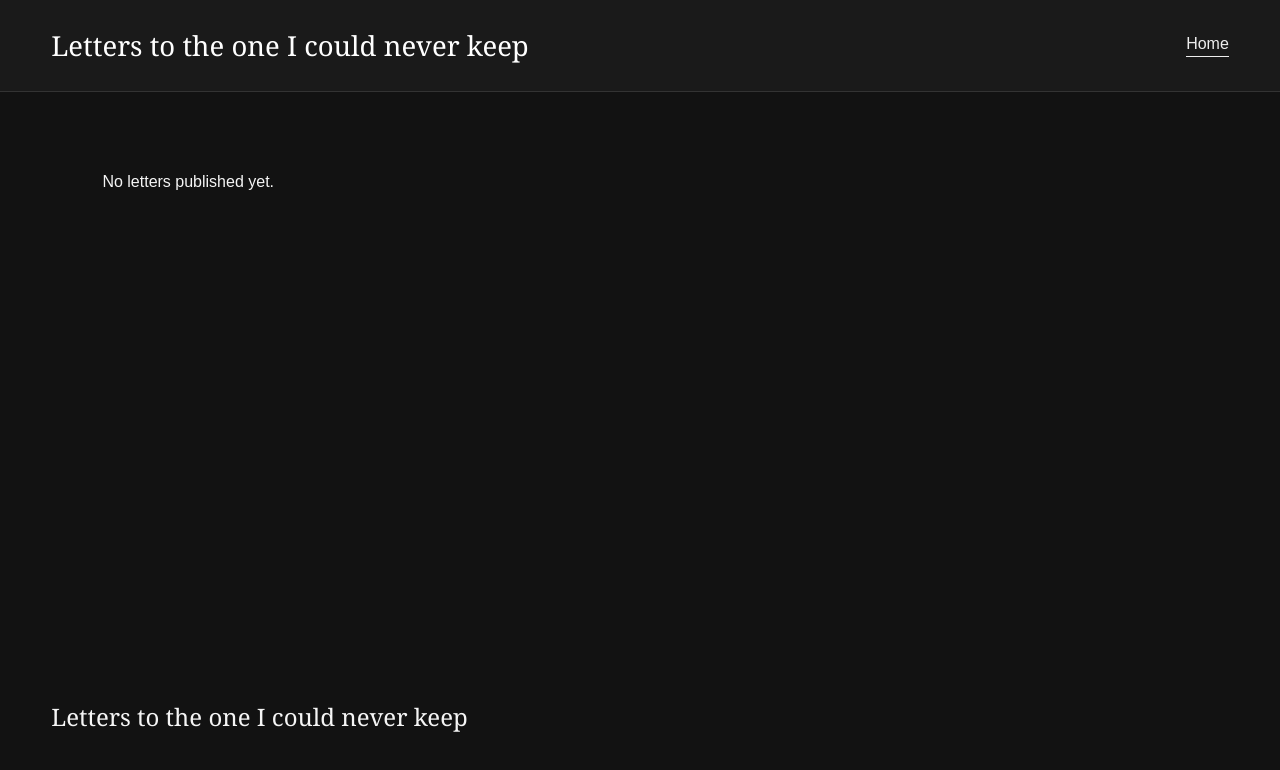
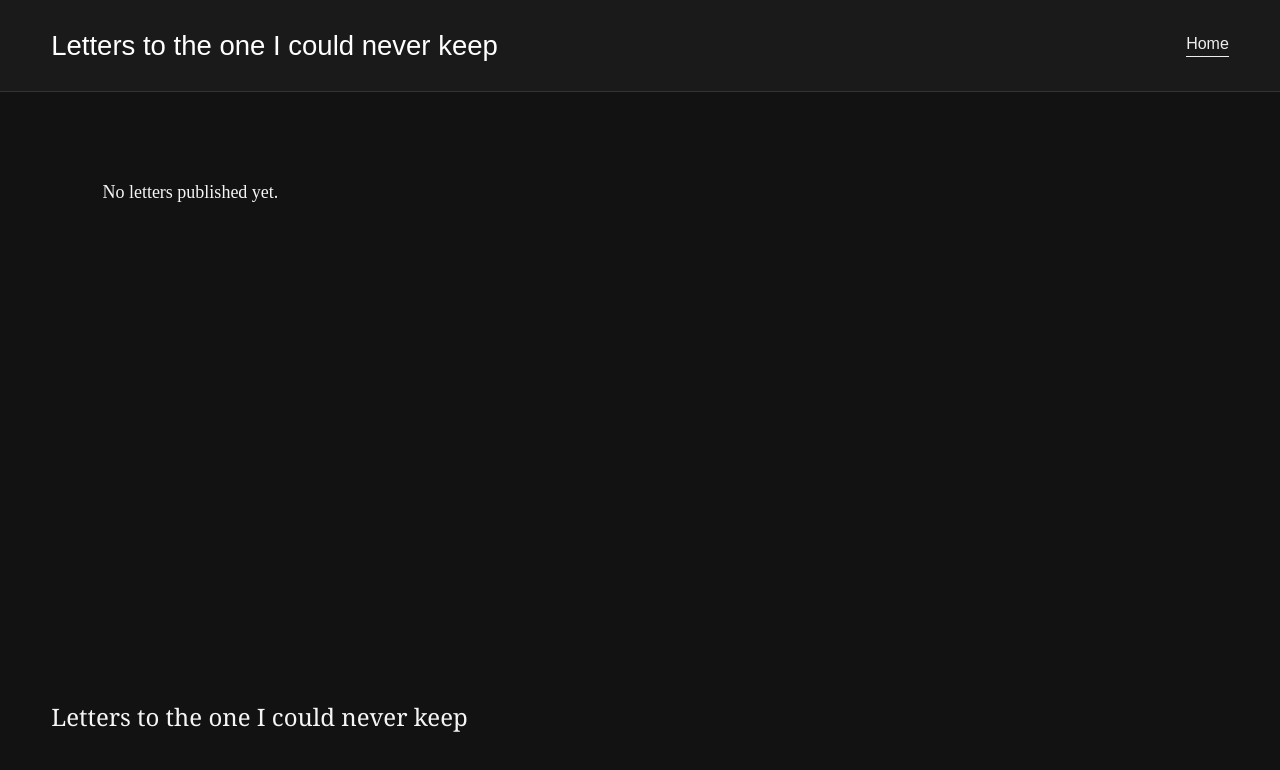
Before and after one commit to romanemedina/letters-website, a plain HTML site: page index.html in a window 1280 px wide. Both pictures are taken after a click on the link "Letters to the one I could never keep". Drawn offline with Linux system fonts and the light colour scheme; no server answers.

Commit message:
Update style.css

```diff
--- a/style.css
+++ b/style.css
@@ -58,3 +58,23 @@ button,
 a {
   color: #dddddd;
 }
+
+/* Times New Roman for letter content only */
+
+main p,
+main article,
+main .letter,
+main .letter-content,
+main .letter-body {
+  font-family: "Times New Roman", Times, serif;
+  font-size: 18px;
+  line-height: 1.9;
+}
+
+/* Keep header, navigation, and footer fonts unchanged */
+.site-header,
+.site-header *,
+footer,
+footer * {
+  font-family: inherit;
+}
```
